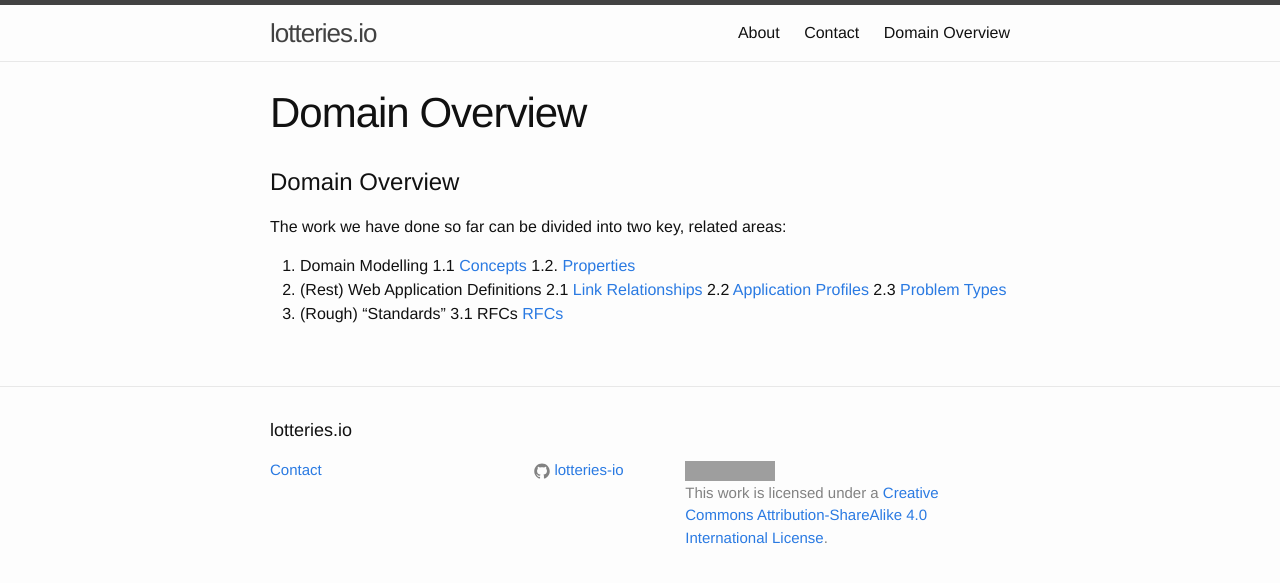
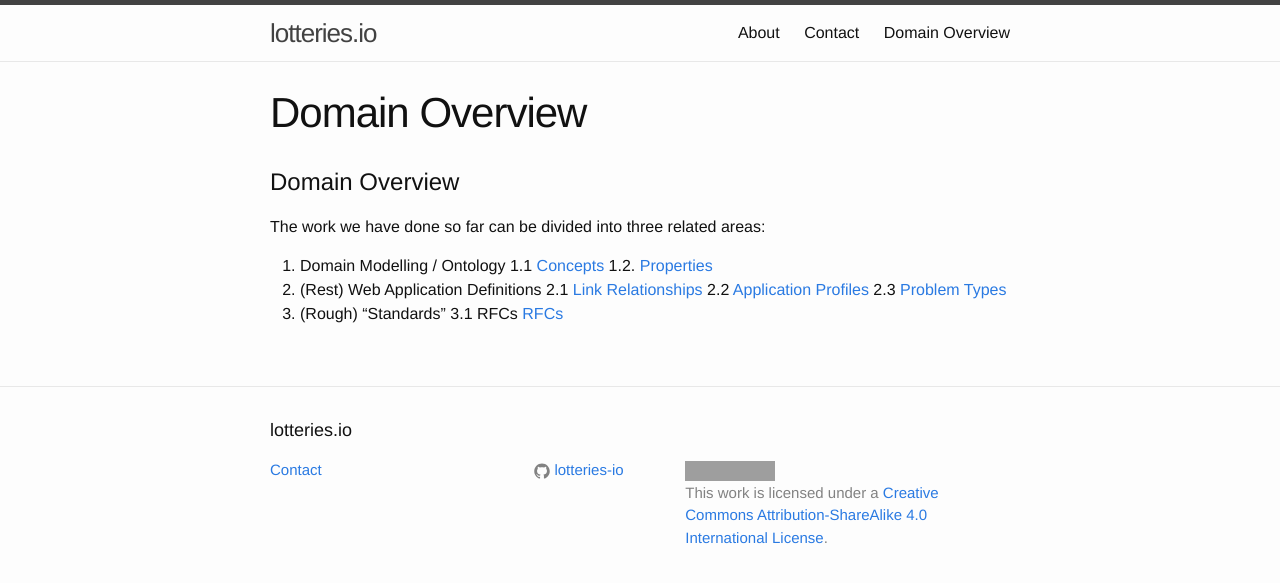
Before and after one commit to lotteries-io/lotteries-io.github.io, a Jekyll site: the page built from domain/index.md, in a window 1280 px wide. Shown: the top 583 px of the page. Built offline with Jekyll 4.4.1, drawn with Linux system fonts in a browser that asks for light colours; grey boxes are pictures that could not be loaded.

Commit message:
Update index.md

```diff
--- a/domain/index.md
+++ b/domain/index.md
@@ -5,9 +5,9 @@ header: true
 ---
 # Domain Overview
 
-The work we have done so far can be divided into two key, related areas:
+The work we have done so far can be divided into three related areas:
 
-1. Domain Modelling
+1. Domain Modelling / Ontology
   1.1 [Concepts](/domain/concepts-overview)
   1.2. [Properties](/domain/properties-overview)
 2. (Rest) Web Application Definitions
```
